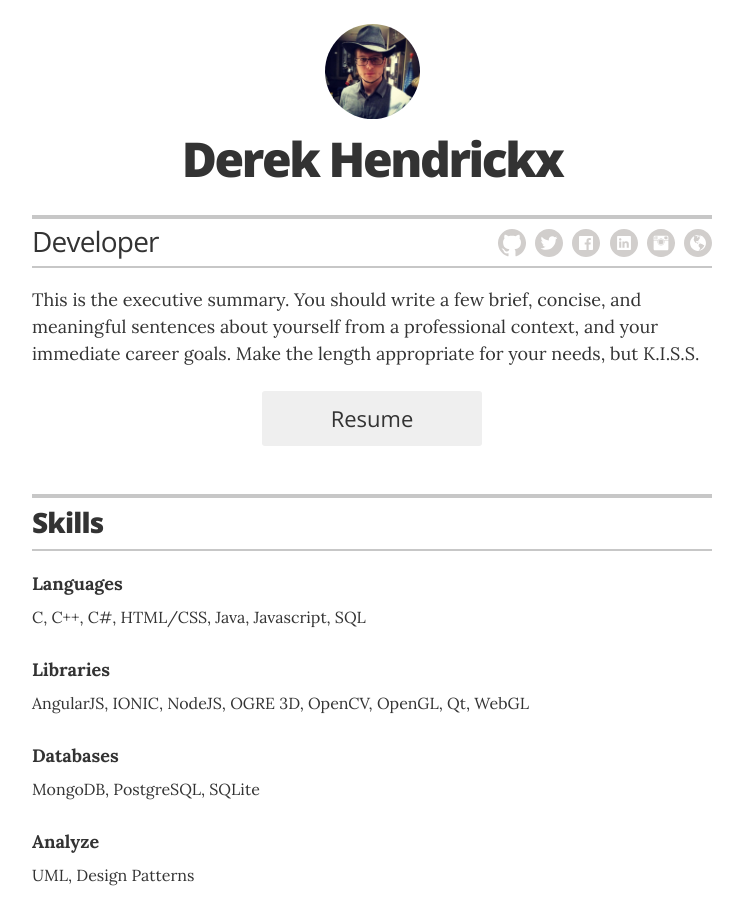
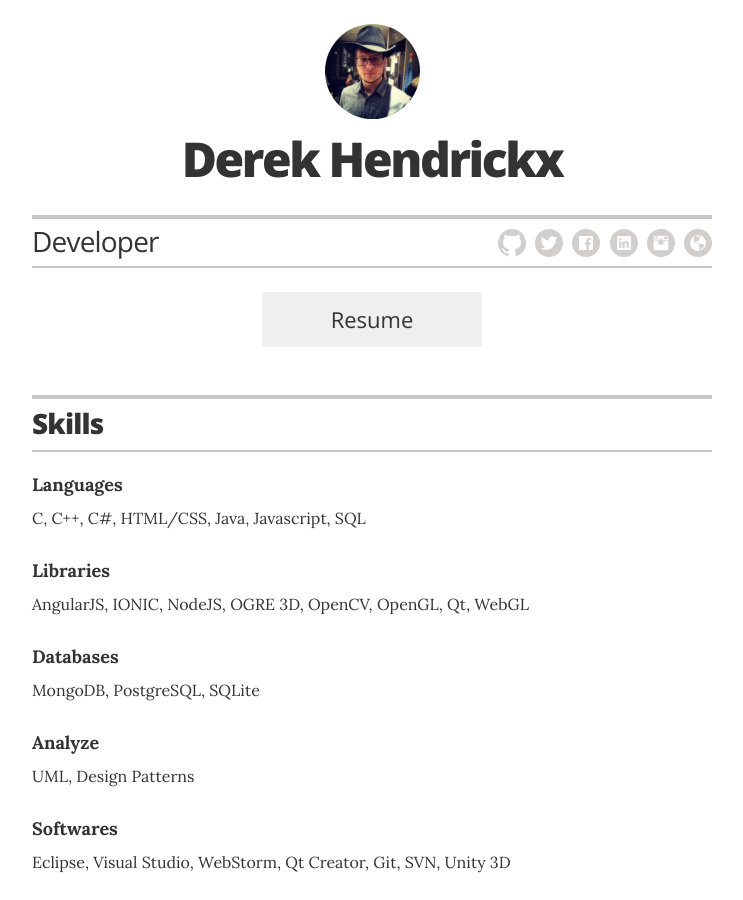
Before and after one commit to derekhendrickx/derekhendrickx.github.io, a Jekyll site: the page built from index.html, in a window 1280 px wide and 900 px high. Shown: the whole window, without its empty margins (268-1011 px from the left). Built offline with Jekyll 4.4.1, drawn with Linux system fonts in a browser that asks for light colours.

```diff
--- a/_layouts/resume.html
+++ b/_layouts/resume.html
@@ -26,9 +26,9 @@
           {% include icon-links.html %}
         </div>
 
-        <div class="executive-summary">
+        <!--<div class="executive-summary">
           <p>This is the executive summary. You should write a few brief, concise, and meaningful sentences about yourself from a professional context, and your immediate career goals. Make the length appropriate for your needs, but K.I.S.S.</p>
-        </div>
+        </div>-->
 
         <!--{% if site.resume_looking_for_work == 'yes' %}
         <a href="mailto:{{ site.resume_contact_email }}" class="contact-button">Contact me</a>
```
Also changed, not shown: favicon.png (added).
